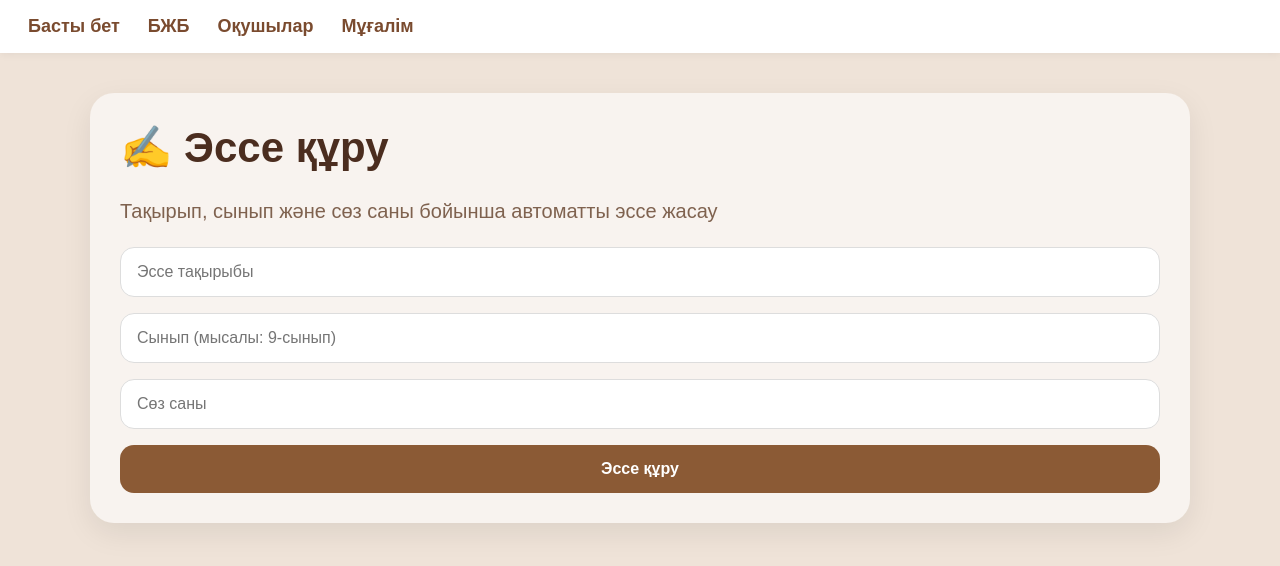
After one commit to bekishovafarida-eng/bjb_checker, a Flask app: page /essay-create in a window 1280 px wide. The commit adds this page. Shown: the top 566 px of the page. Run offline with Flask 3, Linux system fonts and the light colour scheme; parts of the project's set-up code (start-up, migrations or seed data) failed here and were passed over.

Commit message:
add essay create and essay check pages

````diff
--- a/app.py
+++ b/app.py
@@ -6,12 +6,13 @@ from docx import Document
 from werkzeug.utils import secure_filename
 import os
 import json
+import re
 
 load_dotenv()
 
 app = Flask(__name__)
 
-# ===== ПАПКА =====
+# ===== ПАПКАЛАР =====
 UPLOAD_FOLDER = "uploads"
 app.config["UPLOAD_FOLDER"] = UPLOAD_FOLDER
 
@@ -35,6 +36,19 @@ if not GEMINI_API_KEY:
 vision_client = vision.ImageAnnotatorClient()
 gemini_client = genai.Client(api_key=GEMINI_API_KEY)
 
+# ===== JSON PARSER =====
+def parse_json_response(text):
+    text = text.strip()
+    text = text.replace("```json", "").replace("```", "").strip()
+
+    try:
+        return json.loads(text)
+    except Exception:
+        match = re.search(r"\{.*\}", text, re.DOTALL)
+        if match:
+            return json.loads(match.group(0))
+        raise ValueError("JSON оқу кезінде қате шықты")
+
 # ===== OCR =====
 def extract_text_from_image(image_file):
     content = image_file.read()
@@ -45,7 +59,7 @@ def extract_text_from_image(image_file):
         return response.full_text_annotation.text
     return "Мәтін табылмады"
 
-# ===== ТЕКСЕРУ =====
+# ===== БЖБ ТЕКСЕРУ =====
 def check_with_gemini(student_text, answer_key, max_score):
     prompt = f"""
 Сен мұғалімнің көмекшісі боласың.
@@ -66,15 +80,89 @@ def check_with_gemini(student_text, answer_key, max_score):
   "feedback": "Қысқаша қазақша пікір"
 }}
 """
-
     response = gemini_client.models.generate_content(
         model="gemini-2.5-flash",
         contents=prompt
     )
+    return parse_json_response(response.text)
 
-    text = response.text.strip()
-    text = text.replace("```json", "").replace("```", "").strip()
-    return json.loads(text)
+# ===== ЭССЕ ҚҰРУ =====
+def generate_essay(topic, grade_level, word_count):
+    prompt = f"""
+Сен қазақ тілінде эссе жазуға көмектесетін көмекшісің.
+
+Мына параметрлер бойынша толық дайын эссе жаз:
+Тақырып: {topic}
+Сынып: {grade_level}
+Сөз саны: шамамен {word_count} сөз
+
+Талаптар:
+1. Эссе қазақ тілінде болсын.
+2. Құрылымы анық болсын: кіріспе, негізгі бөлім, қорытынды.
+3. Оқушы тіліне жақын, түсінікті болсын.
+4. Өте күрделі емес, мектепке сай болсын.
+5. Сөз саны шамамен көрсетілген мөлшерге жақын болсын.
+
+Жауапты тек мына JSON форматында қайтар:
+{{
+  "title": "Эссе тақырыбы",
+  "essay": "Толық эссе мәтіні",
+  "intro": "Кіріспе қысқаша",
+  "main": "Негізгі бөлім қысқаша",
+  "conclusion": "Қорытынды қысқаша",
+  "estimated_word_count": сан
+}}
+"""
+    response = gemini_client.models.generate_content(
+        model="gemini-2.5-flash",
+        contents=prompt
+    )
+    return parse_json_response(response.text)
+
+# ===== ЭССЕ ТЕКСЕРУ =====
+def check_essay_with_gemini(recognized_text, topic="", grade_level="", word_count=""):
+    prompt = f"""
+Сен эссе тексеретін мұғалім көмекшісісің.
+
+OCR арқылы танылған эссе мәтіні төменде берілген.
+Сен:
+1. Мәтінді оқып шық.
+2. Қарапайым грамматикалық және орфографиялық қателерді тап.
+3. Тақырыпқа сәйкестігін қысқаша бағала.
+4. Сөз санына жуық бағалау бер.
+5. Жалпы кері байланыс жаз.
+
+Қосымша мәлімет:
+Тақырып: {topic}
+Сынып: {grade_level}
+Күтілетін сөз саны: {word_count}
+
+ТАНЫЛҒАН МӘТІН:
+{recognized_text}
+
+Жауапты тек JSON форматында қайтар:
+{{
+  "recognized_text": "OCR арқылы шыққан мәтін",
+  "estimated_word_count": сан,
+  "topic_match": "Сәйкес/Жартылай сәйкес/Сәйкес емес",
+  "mistakes": [
+    "1-қате",
+    "2-қате",
+    "3-қате"
+  ],
+  "strengths": [
+    "1-артықшылық",
+    "2-артықшылық"
+  ],
+  "feedback": "Қысқаша жалпы пікір",
+  "corrected_version": "Мүмкін болса, түзетілген қысқа нұсқа"
+}}
+"""
+    response = gemini_client.models.generate_content(
+        model="gemini-2.5-flash",
+        contents=prompt
+    )
+    return parse_json_response(response.text)
 
 # ===== WORD =====
 def save_to_word(student_text, result, max_score):
@@ -96,7 +184,7 @@ def save_to_word(student_text, result, max_score):
 def home():
     return render_template("index.html")
 
-# ===== БЖБ ТЕКСЕРУ =====
+# ===== БЖБ =====
 @app.route("/bjb-checker", methods=["GET", "POST"])
 def bjb():
     result = None
@@ -118,7 +206,6 @@ def bjb():
                     all_texts.append(text)
 
             student_text = "\n\n----- КЕЛЕСІ БЕТ -----\n\n".join(all_texts)
-
             result = check_with_gemini(student_text, answer_key, max_score)
             save_to_word(student_text, result, max_score)
 
@@ -132,6 +219,7 @@ def bjb():
         error=error,
         max_score=max_score
     )
+
 # ===== ОҚУШЫЛАР =====
 @app.route("/students", methods=["GET", "POST"])
 def students():
@@ -144,14 +232,11 @@ def students():
             work = request.form["work_type"]
             images = request.files.getlist("images")
 
-            saved_files = []
-
             for image in images:
                 if image and image.filename:
                     filename = secure_filename(image.filename)
                     filepath = os.path.join(app.config["UPLOAD_FOLDER"], filename)
                     image.save(filepath)
-                    saved_files.append(filename)
 
                     with open(filepath + ".txt", "w", encoding="utf-8") as f:
                         f.write(f"{name} | {cls} | {work}")
@@ -162,6 +247,7 @@ def students():
             error = str(e)
 
     return render_template("students.html", error=error)
+
 # ===== SUCCESS =====
 @app.route("/success")
 def success():
@@ -187,20 +273,56 @@ def teacher():
             })
 
     return render_template("teacher.html", files=files)
-# ==== ТЕСТ ====
-@app.route("/test-create")
-def test_create():
-    return "<h1>Тест құру беті дайындалып жатыр</h1>"
 
-@app.route("/test-check")
-def test_check():
-    return "<h1>Тест тексеру беті дайындалып жатыр</h1>"
-
-# ===== UPLOAD ФАЙЛДАР =====
 @app.route("/uploads/<filename>")
 def uploaded_file(filename):
     return send_from_directory(UPLOAD_FOLDER, filename)
 
+# ===== ЭССЕ ҚҰРУ БЕТІ =====
+@app.route("/essay-create", methods=["GET", "POST"])
+def essay_create():
+    essay_result = None
+    error = ""
+
+    if request.method == "POST":
+        try:
+            topic = request.form["topic"]
+            grade_level = request.form["grade_level"]
+            word_count = request.form["word_count"]
+
+            essay_result = generate_essay(topic, grade_level, word_count)
+
+        except Exception as e:
+            error = str(e)
+
+    return render_template("essay_create.html", essay_result=essay_result, error=error)
+
+# ===== ЭССЕ ТЕКСЕРУ БЕТІ =====
+@app.route("/essay-check", methods=["GET", "POST"])
+def essay_check():
+    essay_check_result = None
+    error = ""
+
+    if request.method == "POST":
+        try:
+            image = request.files["image"]
+            topic = request.form.get("topic", "")
+            grade_level = request.form.get("grade_level", "")
+            word_count = request.form.get("word_count", "")
+
+            recognized_text = extract_text_from_image(image)
+            essay_check_result = check_essay_with_gemini(
+                recognized_text,
+                topic=topic,
+                grade_level=grade_level,
+                word_count=word_count
+            )
+
+        except Exception as e:
+            error = str(e)
+
+    return render_template("essay_check.html", essay_check_result=essay_check_result, error=error)
+
 # ===== RUN =====
 if __name__ == "__main__":
     app.run(host="0.0.0.0", port=int(os.environ.get("PORT", 5000)))
--- /dev/null
+++ b/static/essay.css
@@ -0,0 +1,139 @@
+body {
+    margin: 0;
+    font-family: Arial, sans-serif;
+    background: #efe3d8;
+    color: #3b2417;
+}
+
+nav {
+    background: #ffffff;
+    padding: 16px 28px;
+    display: flex;
+    gap: 28px;
+    box-shadow: 0 2px 8px rgba(0,0,0,0.05);
+}
+
+nav a {
+    text-decoration: none;
+    color: #7a4b2f;
+    font-weight: 700;
+    font-size: 18px;
+}
+
+nav a:hover {
+    color: #5c3722;
+}
+
+.essay-page {
+    max-width: 1100px;
+    margin: 40px auto;
+    padding: 0 20px 40px;
+}
+
+.essay-card {
+    background: #f8f3ef;
+    border-radius: 24px;
+    padding: 30px;
+    box-shadow: 0 10px 30px rgba(0,0,0,0.08);
+}
+
+.essay-card h1 {
+    margin-top: 0;
+    color: #4b2d1f;
+    font-size: 42px;
+}
+
+.subtitle {
+    font-size: 20px;
+    color: #7f624f;
+    margin-bottom: 24px;
+}
+
+form {
+    display: flex;
+    flex-direction: column;
+    gap: 16px;
+}
+
+form input,
+form button {
+    padding: 15px 16px;
+    border-radius: 14px;
+    border: 1px solid #ddd;
+    font-size: 16px;
+    box-sizing: border-box;
+}
+
+form button {
+    background: #8b5a35;
+    color: white;
+    border: none;
+    font-weight: bold;
+    cursor: pointer;
+}
+
+form button:hover {
+    background: #6f4528;
+}
+
+.result-box,
+.error-box {
+    margin-top: 28px;
+    background: #f4efea;
+    border-left: 5px solid #8b5a35;
+    padding: 20px;
+    border-radius: 14px;
+}
+
+.essay-block {
+    margin-top: 20px;
+    background: white;
+    border-radius: 14px;
+    padding: 18px;
+}
+
+.essay-block h3 {
+    margin-top: 0;
+    color: #5c3722;
+}
+
+pre {
+    white-space: pre-wrap;
+    word-wrap: break-word;
+    font-family: Arial, sans-serif;
+    line-height: 1.6;
+    font-size: 15px;
+}
+
+ul {
+    margin: 0;
+    padding-left: 20px;
+}
+
+li {
+    margin-bottom: 8px;
+}
+
+@media (max-width: 768px) {
+    nav {
+        flex-wrap: wrap;
+        gap: 14px;
+        padding: 14px 16px;
+    }
+
+    nav a {
+        font-size: 16px;
+    }
+
+    .essay-card {
+        padding: 20px;
+    }
+
+    .essay-card h1 {
+        font-size: 32px;
+    }
+
+    .subtitle {
+        font-size: 17px;
+    }
+}
--- a/templates/bjb.html
+++ b/templates/bjb.html
@@ -18,6 +18,8 @@
     <a href="{{ url_for('bjb') }}">БЖБ</a>
     <a href="{{ url_for('students') }}">Оқушылар</a>
     <a href="{{ url_for('teacher') }}">Мұғалім</a>
+    <a href="{{ url_for('essay_create') }}">Эссе құру</a>
+    <a href="{{ url_for('essay_check') }}">Эссе тексеру</a>
   </nav>
 
   <div class="container">
--- /dev/null
+++ b/templates/essay_create.html
@@ -0,0 +1,71 @@
+<!DOCTYPE html>
+<html lang="kk">
+<head>
+    <meta charset="UTF-8">
+    <title>Эссе құру</title>
+    <link rel="stylesheet" href="{{ url_for('static', filename='essay.css') }}">
+    <link rel="manifest" href="/static/manifest.json">
+<meta name="theme-color" content="#c8a27c">
+
+<link rel="apple-touch-icon" href="/static/apple-touch-icon.png">
+<meta name="apple-mobile-web-app-capable" content="yes">
+<meta name="apple-mobile-web-app-status-bar-style" content="default">
+<meta name="apple-mobile-web-app-title" content="Bilim Space">
+</head>
+<body>
+    <nav>
+        <a href="{{ url_for('home') }}">Басты бет</a>
+        <a href="{{ url_for('bjb') }}">БЖБ</a>
+        <a href="{{ url_for('students') }}">Оқушылар</a>
+        <a href="{{ url_for('teacher') }}">Мұғалім</a>
+    </nav>
+
+    <div class="essay-page">
+        <div class="essay-card">
+            <h1>✍️ Эссе құру</h1>
+            <p class="subtitle">Тақырып, сынып және сөз саны бойынша автоматты эссе жасау</p>
+
+            <form method="POST">
+                <input type="text" name="topic" placeholder="Эссе тақырыбы" required>
+                <input type="text" name="grade_level" placeholder="Сынып (мысалы: 9-сынып)" required>
+                <input type="number" name="word_count" placeholder="Сөз саны" required>
+                <button type="submit">Эссе құру</button>
+            </form>
+
+            {% if essay_result %}
+            <div class="result-box">
+                <h2>{{ essay_result.title }}</h2>
+                <p><strong>Шамамен сөз саны:</strong> {{ essay_result.estimated_word_count }}</p>
+
+                <div class="essay-block">
+                    <h3>Дайын эссе</h3>
+                    <pre>{{ essay_result.essay }}</pre>
+                </div>
+
+                <div class="essay-block">
+                    <h3>Кіріспе</h3>
+                    <p>{{ essay_result.intro }}</p>
+                </div>
+
+                <div class="essay-block">
+                    <h3>Негізгі бөлім</h3>
+                    <p>{{ essay_result.main }}</p>
+                </div>
+
+                <div class="essay-block">
+                    <h3>Қорытынды</h3>
+                    <p>{{ essay_result.conclusion }}</p>
+                </div>
+            </div>
+            {% endif %}
+
+            {% if error %}
+            <div class="error-box">
+                <h2>Қате</h2>
+                <p>{{ error }}</p>
+            </div>
+            {% endif %}
+        </div>
+    </div>
+</body>
+</html>
--- a/templates/index.html
+++ b/templates/index.html
@@ -22,6 +22,8 @@
     <a href="{{ url_for('bjb') }}">БЖБ</a>
     <a href="{{ url_for('students') }}">Оқушылар</a>
     <a href="{{ url_for('teacher') }}">Мұғалім</a>
+    <a href="{{ url_for('essay_create') }}">Эссе құру</a>
+    <a href="{{ url_for('essay_check') }}">Эссе тексеру</a>
 </nav>
   <div class="bg-orb orb-1"></div>
   <div class="bg-orb orb-2"></div>
--- a/templates/students.html
+++ b/templates/students.html
@@ -22,6 +22,8 @@
     <a href="{{ url_for('bjb') }}">БЖБ</a>
     <a href="{{ url_for('students') }}">Оқушылар</a>
     <a href="{{ url_for('teacher') }}">Мұғалім</a>
+    <a href="{{ url_for('essay_create') }}">Эссе құру</a>
+    <a href="{{ url_for('essay_check') }}">Эссе тексеру</a>
 </nav>
     <div class="bg-orb orb-1"></div>
     <div class="bg-orb orb-2"></div>
--- a/templates/teacher.html
+++ b/templates/teacher.html
@@ -18,6 +18,8 @@
         <a href="{{ url_for('bjb') }}">БЖБ</a>
         <a href="{{ url_for('students') }}">Оқушылар</a>
         <a href="{{ url_for('teacher') }}">Мұғалім</a>
+        <a href="{{ url_for('essay_create') }}">Эссе құру</a>
+    <a href="{{ url_for('essay_check') }}">Эссе тексеру</a>
     </nav>
 
     <div class="teacher-page">
````
Also changed, not shown: templates/essay_check.html (added, +87 -0 lines).
